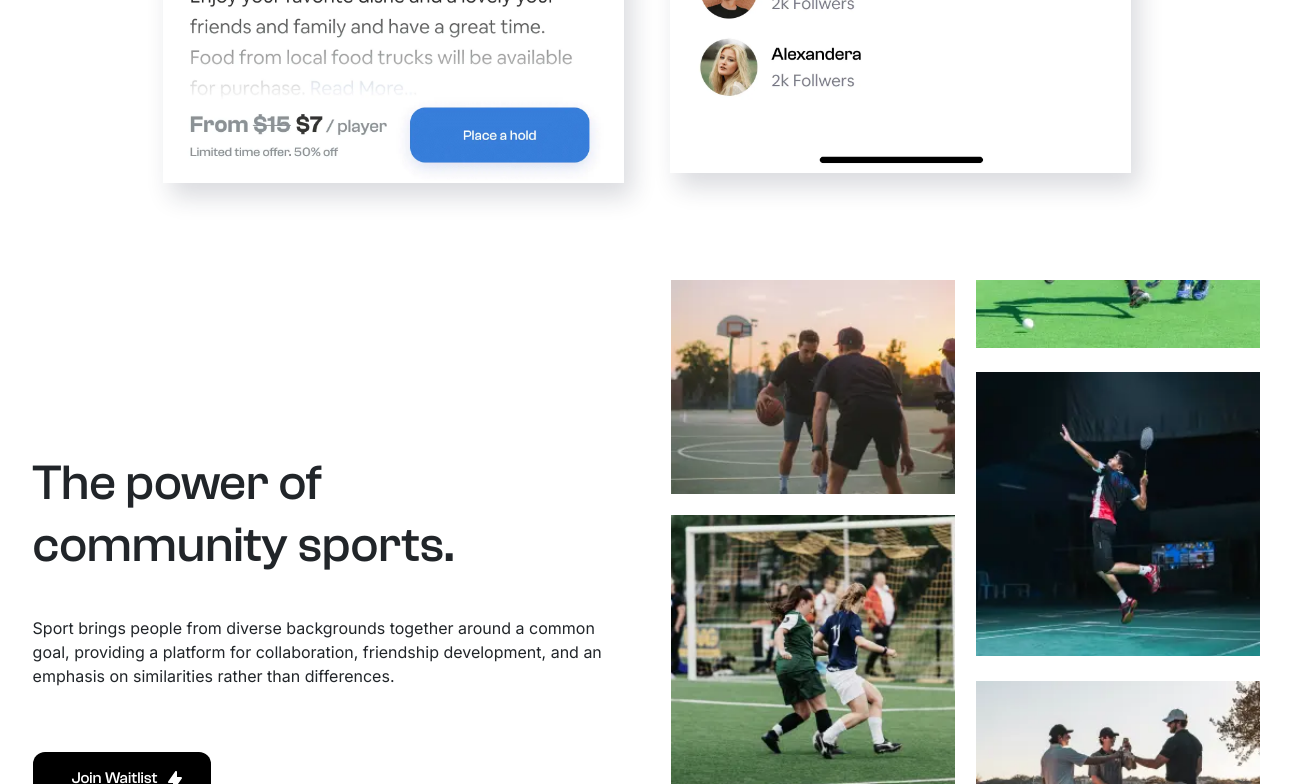
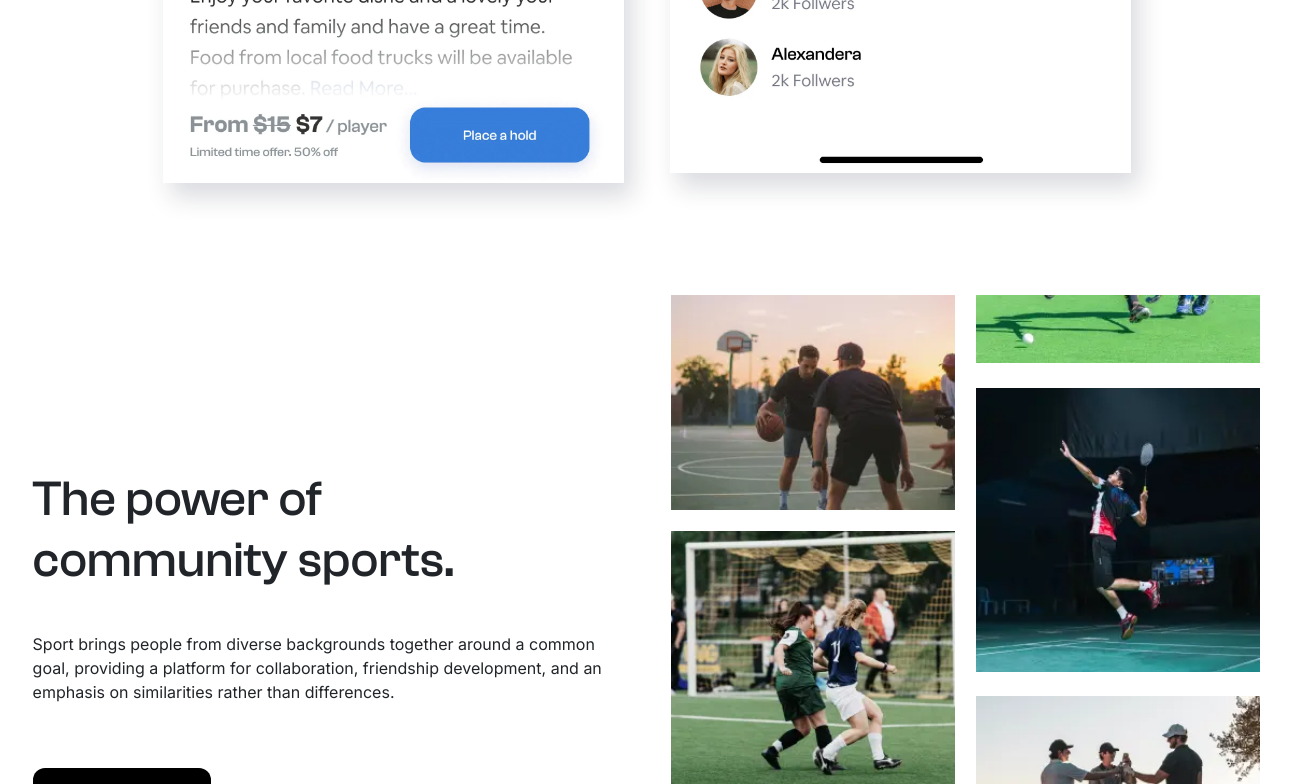
Before and after one commit to tanuj-22/booksports, a React (Create React App) app: page / in a window 1536 px wide. Shown: the part 1260-2044 px from the top of the page, without its empty margins (121-1412 px from the left). Built offline with nearby package versions, Linux system fonts and the light colour scheme; a web font is replaced by a local one.

Commit message:
padding top added for comm sports

```diff
--- a/src/css/CommunitySportsContent.css
+++ b/src/css/CommunitySportsContent.css
@@ -12,6 +12,26 @@
 @media screen and (min-width: 1400px) {
   .Comm-container > .block-container {
     padding-top: 10%;
+  }
+}
+@media screen and (min-width: 1500px) {
+  .Comm-container > .block-container {
+    padding-top: 11%;
+  }
+}
+@media screen and (min-width: 1600px) {
+  .Comm-container > .block-container {
+    padding-top: 12%;
+  }
+}
+@media screen and (min-width: 1700px) {
+  .Comm-container > .block-container {
+    padding-top: 13%;
+  }
+}
+@media screen and (min-width: 1800px) {
+  .Comm-container > .block-container {
+    padding-top: 14%;
   }
 }
 @media screen and (min-width: 1920px) {
```
